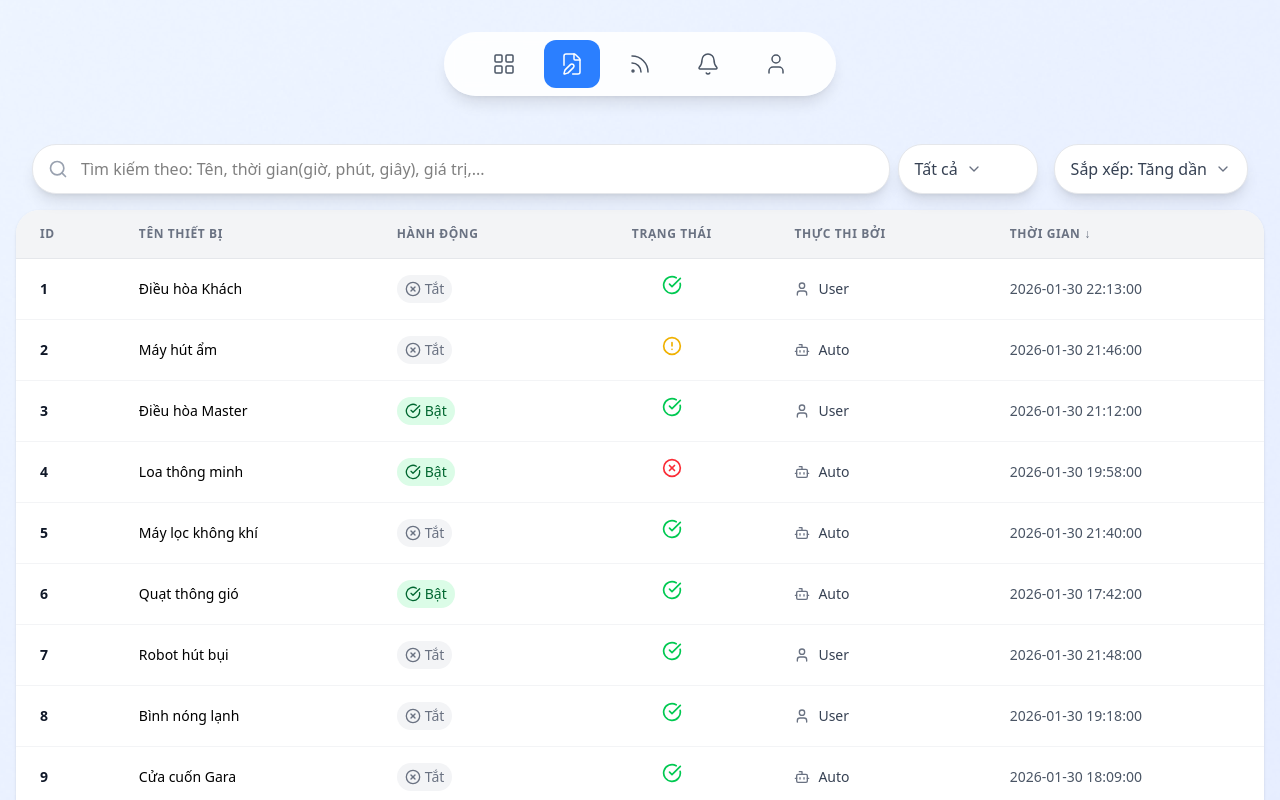
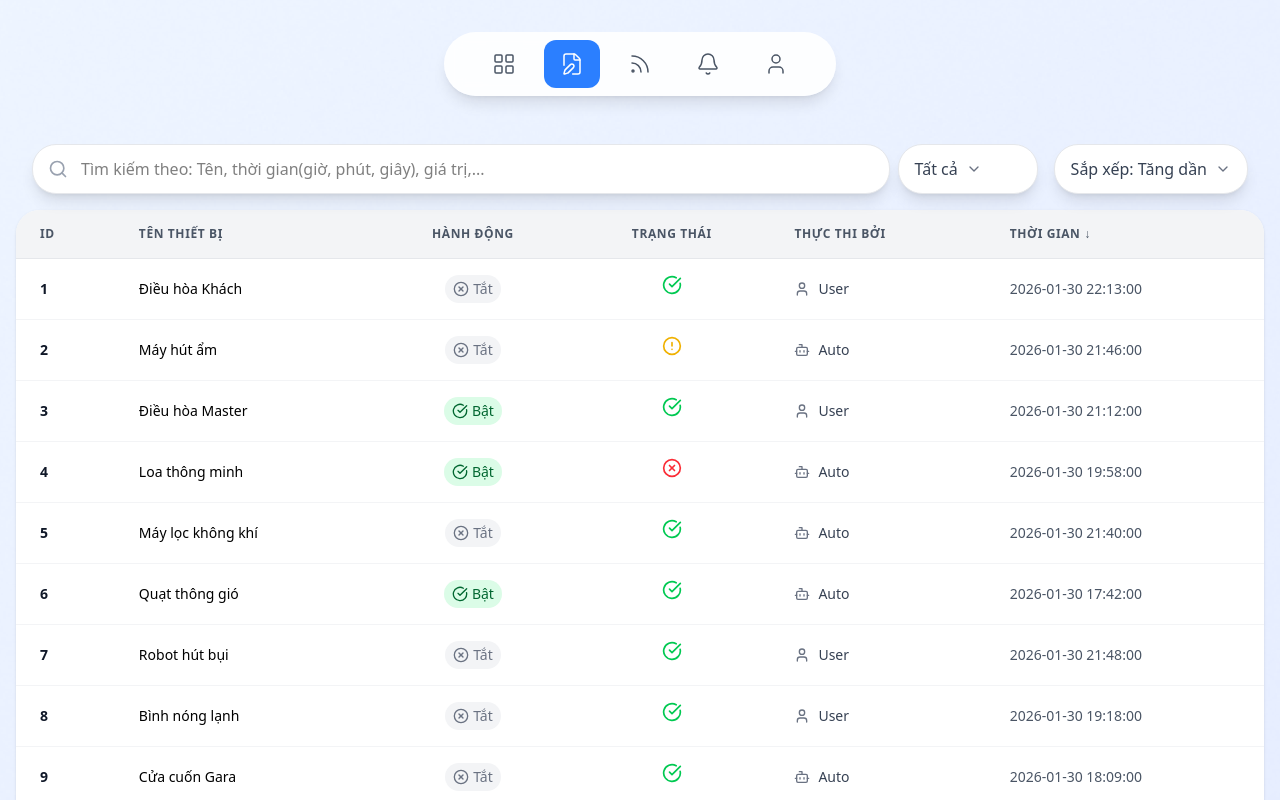
Before and after one commit to yuika-sama/BTL_IOT, a React (Vite) app in the folder fe/: page /action-history in a window 1280 px wide. Shown: the top 800 px of the page. Built offline with nearby package versions, Linux system fonts and the light colour scheme.

Commit message:
Update FE

```diff
--- a/fe/src/components/InformationComponents/Table.jsx
+++ b/fe/src/components/InformationComponents/Table.jsx
@@ -98,7 +98,7 @@ export default function Table({ data = [], columns = [], }) {
                             {columns.map((column) => (
                                 <th
                                     key={column.key}
-                                    className={`px-6 py-4 bg-gray-100 text-xs font-bold text-gray-500 uppercase tracking-wider ${column.headerClassName || 'text-left'}`}
+                                    className={`px-6 py-4 bg-gray-100 text-xs font-bold text-gray-600 uppercase tracking-wider ${column.headerClassName || 'text-left'}`}
                                 >
                                     {column.header}
                                     {column.sortable && ' ↓'}
--- a/fe/src/components/InformationComponents/TopBar.jsx
+++ b/fe/src/components/InformationComponents/TopBar.jsx
@@ -52,12 +52,12 @@ export default function TopBar({ filterOptions = [] }) {
                 <div className="relative">
                     <button
                         onClick={() => setShowFilterDropdown(!showFilterDropdown)}
-                    className="flex items-center gap-2 px-4 py-3 bg-white border border-gray-200 rounded-3xl hover:bg-gray-50 transition-colors min-w-[140px] shadow-lg"
+                        className="group flex items-center gap-2 px-4 py-3 bg-white border border-gray-200 rounded-3xl hover:bg-blue-50 transition-colors min-w-[140px] shadow-lg"
                     >
-                    <span className="text-gray-700">
+                        <span className="text-gray-700 group-hover:text-blue-700">
                             {filterOptions.find(opt => opt.type === selectedFilter)?.displayText || 'Tất cả'}
                         </span>
-                    <ChevronDown size={16} className={`text-gray-500 transition-transform ${showFilterDropdown ? 'rotate-180' : ''}`} />
+                        <ChevronDown size={16} className={`text-gray-500 group-hover:text-blue-600 transition-transform ${showFilterDropdown ? 'rotate-180' : ''}`} />
                     </button>
 
                     {showFilterDropdown && (
@@ -83,12 +83,12 @@ export default function TopBar({ filterOptions = [] }) {
             <div className="relative">
                 <button
                     onClick={() => setShowSortDropdown(!showSortDropdown)}
-                    className="flex items-center gap-2 px-4 py-3 bg-white border border-gray-200 rounded-3xl hover:bg-gray-50 transition-colors min-w-[160px] shadow-lg"
+                    className="group flex items-center gap-2 px-4 py-3 bg-white border border-gray-200 rounded-3xl hover:bg-blue-50 transition-colors min-w-[160px] shadow-lg"
                 >
-                    <span className="text-gray-700">
+                    <span className="group-hover:text-blue-700 text-gray-700">
                         Sắp xếp: {sortOptions.find(opt => opt.value === sortOrder)?.label}
                     </span>
-                    <ChevronDown size={16} className={`text-gray-500 transition-transform ${showSortDropdown ? 'rotate-180' : ''}`} />
+                    <ChevronDown size={16} className={`group-hover:text-blue-600 text-gray-500 transition-transform ${showSortDropdown ? 'rotate-180' : ''}`} />
                 </button>
 
                 {showSortDropdown && (
@@ -114,12 +114,12 @@ export default function TopBar({ filterOptions = [] }) {
                 <div className="relative">
                     <button
                         onClick={() => setShowTimeDropdown(!showTimeDropdown)}
-                        className="flex items-center gap-2 px-4 py-3 bg-white border border-gray-200 rounded-3xl hover:bg-gray-50 transition-colors min-w-[160px] shadow-lg"
+                        className="group flex items-center gap-2 px-4 py-3 bg-white border border-gray-200 rounded-3xl hover:bg-blue-50 transition-colors min-w-[160px] shadow-lg"
                     >
-                        <span className="text-gray-700">
+                        <span className="group-hover:text-blue-700 text-gray-700">
                             Tìm kiếm theo: {timeUnits.find(unit => unit.value === timeUnit)?.label}
                         </span>
-                        <ChevronDown size={16} className={`text-gray-500 transition-transform ${showTimeDropdown ? 'rotate-180' : ''}`} />
+                        <ChevronDown size={16} className={`group-hover:text-blue-600 text-gray-500 transition-transform ${showTimeDropdown ? 'rotate-180' : ''}`} />
                     </button>
 
                     {showTimeDropdown && (
--- a/fe/src/components/MainLayout.jsx
+++ b/fe/src/components/MainLayout.jsx
@@ -4,7 +4,7 @@ import bgImage from '../assets/BG.png'
 
 export default function MainLayout({ children }) {
     return (
-        <div className="min-h-screen bg-cover bg-center bg-no-repeat"
+        <div className="min-h-screen bg-cover bg-center bg-no-repeat items-center"
             style={{ backgroundImage: `url(${bgImage})` }}
         >
             <div className="min-h-screen flex flex-col items-center px-4 pb-8">
--- a/fe/src/pages/ActionHistory.jsx
+++ b/fe/src/pages/ActionHistory.jsx
@@ -32,7 +32,10 @@ export default function ActionHistory(){
             key: 'action',
             header: 'Hành động',
             accessor: 'action',
-            type: 'action'
+            type: 'action',
+            headerClassName: 'text-center',
+            cellClassName: 'text-center'
+
         },
         {
             key: 'status',
@@ -46,13 +49,12 @@ export default function ActionHistory(){
             key: 'executor',
             header: 'Thực thi bởi',
             accessor: 'executor',
-            type: 'executor'
-        },
+            type: 'executor',
+            },
         {
             key: 'timestamp',
             header: 'Thời gian',
             accessor: 'timestamp',
-            // Render function để format thời gian
             render: (value) => (
                 <span className="text-gray-600">{value}</span>
             ),
```
Lines whose indentation alone changed are shown as unchanged.
